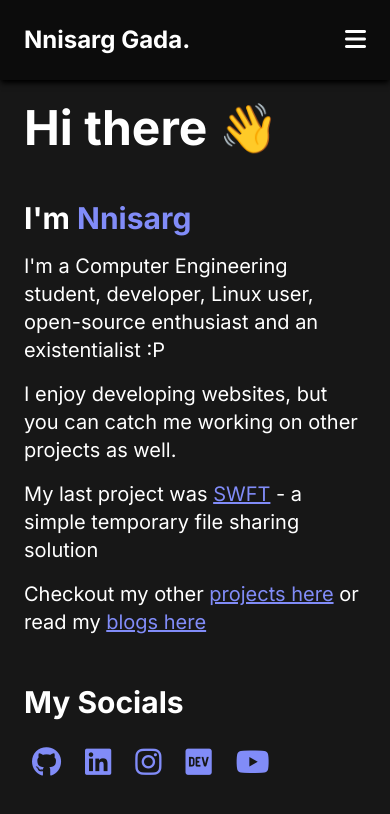
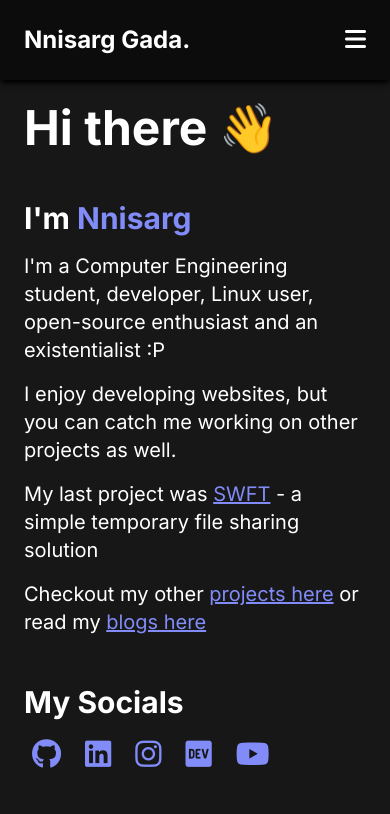
Before and after one commit to hect1k/portfolio, an Astro site: page / in a window 390 px wide. Built offline with nearby package versions, Linux system fonts and the light colour scheme; Astro itself is replaced by a stand-in of ours.

Commit message:
home css

```diff
--- a/src/pages/index.astro
+++ b/src/pages/index.astro
@@ -3,7 +3,7 @@ import ScreenLayout from "@layouts/Screen.astro";
 ---
 
 <ScreenLayout title="Nnisarg Gada | Student Developer">
-  <div class="w-full flex flex-col gap-12 md:gap-16 p-6 md:py-24 md:w-2/3 md:mx-auto">
+  <div class="w-full h-full flex flex-col gap-12 md:gap-16 p-6 md:py-24 md:w-2/3 md:mx-auto">
     <h1 class="text-5xl font-bold">Hi there 👋</h1>
     <div class="flex flex-col gap-4 md:gap-10">
       <h2 class="text-3xl font-bold">I'm <a class="text-accent" href="https://github.com/nnisarggada">Nnisarg </a></h2>
@@ -12,7 +12,7 @@ import ScreenLayout from "@layouts/Screen.astro";
       <p class="text-xl">My last project was <a class="underline text-accent" href="https://share.nnisarg.in" target="_blank">SWFT</a> - a simple temporary file sharing solution</p>
       <p class="text-xl">Checkout my other <a class="underline text-accent" href="/projects">projects here</a> or read my <a class="underline text-accent" href="/blogs">blogs here</a></p>
     </div>
-    <div class="flex flex-col gap-4 md:gap-6">
+    <div class="flex flex-col gap-2 md:gap-6">
       <h2 class="text-3xl font-bold">My Socials</h2>
       <div class="w-full flex items-center gap-6 text-3xl text-accent p-2">
         <a href="https://github.com/nnisarggada" target="_blank"><i class="fab fa-github"></i></a>
```
